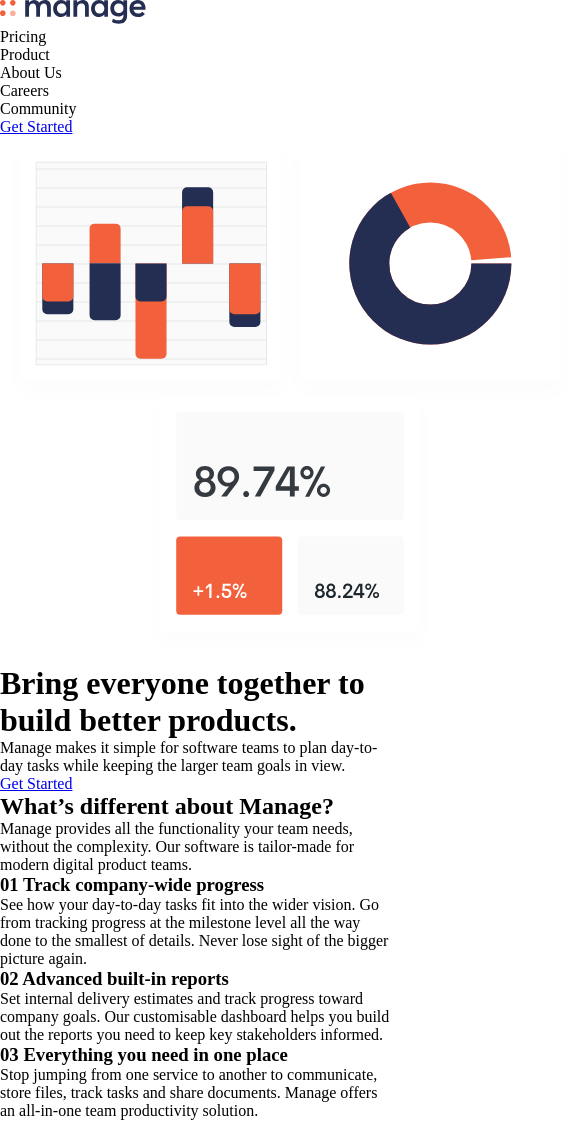
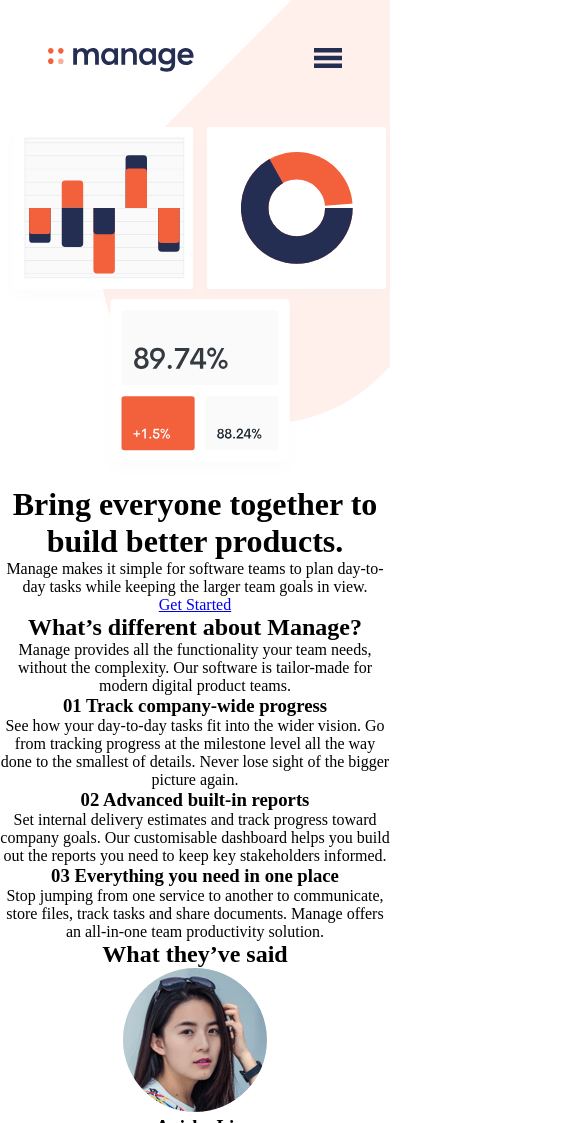
Before and after one commit to MelakuAlehegn/manage-landing-page, a plain HTML site: page index.html in a window 390 px wide. Shown: the top 1123 px of the page, 580 px wide, since content can reach past the window. Drawn offline with Linux system fonts and the light colour scheme.

Commit message:
mobile navbar finished

```diff
--- a/index.html
+++ b/index.html
@@ -13,19 +13,22 @@
   <main>
     <header>
       <nav class="navbar">
-        <img src="./images/logo.svg">
-        <ul>
+        <img src="./images/logo.svg" alt="logo">
+        <ul class="hidden">
           <li> Pricing </li>
           <li> Product </li>
           <li> About Us </li>
           <li> Careers </li>
           <li> Community </li>
         </ul>
-        <a class="button" href="#">Get Started</a>
+        <a class="button hidden" href="#">Get Started</a>
+        <div>
+          <img class="humberger" src="./images/icon-hamburger.svg" alt="humberger">
+        </div>
       </nav>
       <div class="hero">
         <div class="hero-right">
-          <img src="./images/illustration-intro.svg">
+          <img src="./images/illustration-intro.svg" alt="hero-image">
         </div>
         <div class="hero-left">
           <h1> Bring everyone together to build better products. </h1>
--- a/style.css
+++ b/style.css
@@ -9,3 +9,47 @@ h3 {
 * {
     box-sizing: border-box;
 }
+
+/* Mobile Design */
+
+main {
+    display: flex;
+    flex-direction: column;
+    margin: auto;
+    text-align: center;
+}
+
+header {
+    display: flex;
+    flex-direction: column;
+    background: url(./images/bg-tablet-pattern.svg);
+    background-repeat: no-repeat;
+    background-size: cover;
+    background-position: 100px -190px;
+}
+.hero{
+    display: flex;
+    flex-direction: column;
+}
+
+.hero-right img {
+    width: 400px;
+}
+nav {
+    display: flex;
+    justify-content: space-between;
+    margin: 3rem;
+}
+
+nav ul {
+    display: flex;
+}
+
+.hidden {
+    display: none;
+}
+
+.humberger {
+    height: 20px;
+    cursor: pointer;
+}
```
